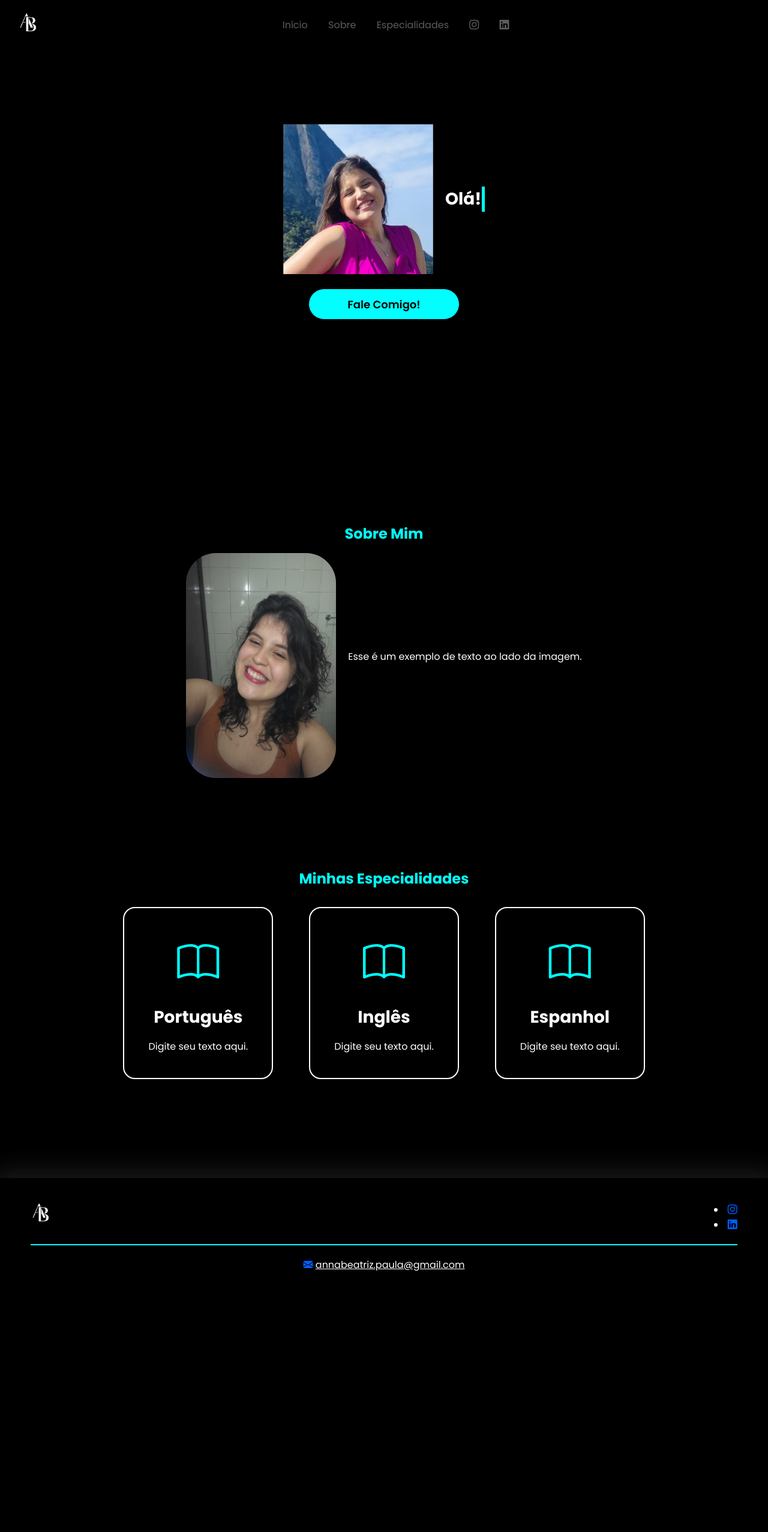
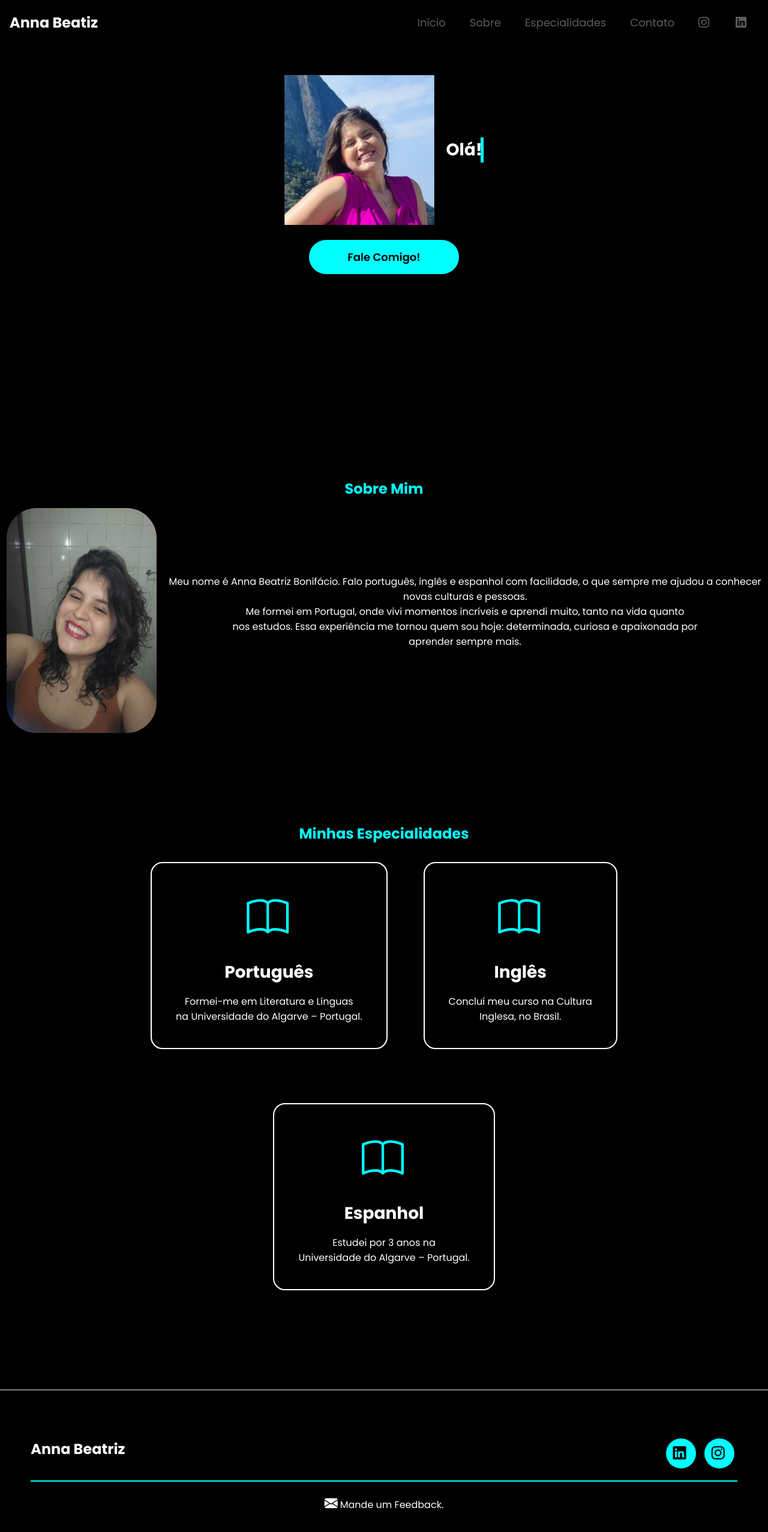
Before and after one commit to Annabiabonif/AnnaBeatriz, a plain HTML site: page index.html in a window 1280 px wide. Shown: the whole page at 60% size. Before the commit the page ends 2163 px from the top, so only its background shows below. Drawn offline with nearby package versions, Linux system fonts and the light colour scheme.

Commit message:
Add files via upload

```diff
--- a/index.html
+++ b/index.html
@@ -1,5 +1,6 @@
 <!DOCTYPE html>
 <html lang="pt-br">
+
 <head>
   <meta charset="UTF-8">
   <meta name="viewport" content="width=device-width, initial-scale=1.0">
@@ -38,55 +39,37 @@
 
 
 
-<body background="background.jpg">
+<body>
 
-<header>
-    <div class="interface">
-        <div class="logo">
-            <a href="#"></a>
-            <img class="abimagem" src="AB.png" alt="Logo" width="35" height="35">
-        </div>
+  <header class="header">
+    <a href="index.html" class="logo">Anna Beatiz</a>
 
-        <nav class="menu-desktop">
-            <ul>
-                <li><a href="#inicio">Início</a></li>
-                <li><a href="#sobre">Sobre</a></li>
-                <li><a href="#especi">Especialidades</a></li>
+    <nav class="nav">
+
+        <input type="checkbox" class="checkbox" id="checkbox" />
+        <label for="checkbox" class="label-menu">Menu<span class="hamburger"></span></label>
+
+        <ul class="menu">
+            <li class="item-menu"><a href="#inicio">Início</a></li>
+            <li class="item-menu"><a href="#sobre">Sobre</a></li>
+            <li class="item-menu"><a href="#especi">Especialidades</a></li>
+            <li class="item-menu"><a href="contato.html">Contato</a></li>
             <li><a href="https://www.instagram.com/profbiabonifacio" target="_blank"><i class="bi bi-instagram"></i></a></li>
             <li><a href="https://br.linkedin.com/in/anna-bonifacio/pt" target="_blank"><i class="bi bi-linkedin"></i></a></li>
-
-
-
-
-                <script>
-                  function replaceDocument() {
-                    window.location.replace("contato.html");
-                  }
-                  </script>
-
-
         </ul>
     </nav>
-
-        <div id="btn-contato">
-            <a href="#">
-
-            </a>
-        </div>
-
-    </div>
 </header>
 
-<center>
+  <main>
 
     <br><br><br><br><br>
     <div class="container">
       <img class="imagem" src="BiaFoto.png" alt="Imagem">
-         <div class="mensagem">Olá!👋🏻 Eu sou Anna Beatriz Bonifácio</div>
+      <div class="mensagem">Olá!👋🏻 Eu sou Anna Beatriz.</div>
 
     </div>
     <br>
-     <button onclick="replaceDocument()" class="btn-contato1">Fale Comigo!</button>
+    <button onclick="replaceDocument()" class="btn-contato">Fale Comigo!</button>
 
     <br>
 
@@ -96,16 +79,8 @@
     <div class="container1">
       <br><br><br><br><br><br><br><br><br>
       <!-- section title -->
-      <section class="sobre">
-        <h2 class="section-title wow fadeInUp" style="visibility: visible; animation-name: fadeInUp;">Sobre Mim</h2>
-         <a href="#"></a>
-
-
-
-
-
-    <!-- about text -->
-
+      <section class="sobre" id="sobre">
+        <h2>Sobre Mim</h2>
 
 
         <style>
@@ -116,19 +91,21 @@
             text-align: center;
             gap: 20px;
           }
+
           .imagem1 {
             width: 250px;
             height: 375px;
             border-radius: 50px;
           }
+
           .text {
             max-width: 400px;
           }
         </style>
 
-    <div class="container" id="sobre">
+        <div class="container">
           <img class="imagem1" src="BiaBoni.png">
-      <p>Esse é um exemplo de texto ao lado da imagem.</p>
+          <p>Meu nome é Anna Beatriz Bonifácio. Falo português, inglês e espanhol com facilidade, o que sempre me ajudou a conhecer <br> novas culturas e pessoas. <br> Me formei em Portugal, onde vivi momentos incríveis e aprendi muito, tanto na vida quanto <br> nos estudos. Essa experiência me tornou quem sou hoje: determinada, curiosa e apaixonada por <br> aprender sempre mais.</p>
         </div>
 
       </section>
@@ -147,17 +124,17 @@
             <div class="especialidades-box">
               <i class="bi bi-book"></i>
               <h3>Português</h3>
-            <p>Digite seu texto aqui.</p>
+              <p>Formei-me em Literatura e Línguas <br> na Universidade do Algarve – Portugal.</p>
             </div>
             <div class="especialidades-box">
               <i class="bi bi-book"></i>
               <h3>Inglês</h3>
-            <p>Digite seu texto aqui.</p>
+              <p>Concluí meu curso na Cultura <br> Inglesa, no Brasil.</p>
             </div>
             <div class="especialidades-box">
               <i class="bi bi-book"></i>
               <h3>Espanhol</h3>
-            <p>Digite seu texto aqui.</p>
+              <p>Estudei por 3 anos na <br> Universidade do Algarve – Portugal.</p>
             </div>
           </div>
         </div>
@@ -167,33 +144,30 @@
       <br><br><br><br><br>
 
 
-            </form>
-  </center>
 
+    </main>
 
     <footer>
-  <div class="interface1">
+      <div class="interface">
           <div class="line-footer">
               <div class="flex">
                 <div class="logo-footer">
-          <img src="AB.png" alt="AB" width="35" height="35">
+                  <a href="/" class="logo">Anna Beatriz</a>
               </div>
+
               <div class="btn-social">
-        <li><a href="https://www.instagram.com/profbiabonifacio" target="_blank"><i class="bi bi-instagram"></i></a></li>
-        <li><a href="https://br.linkedin.com/in/anna-bonifacio/pt" target="_blank"><i class="bi bi-linkedin"></i></a></li>
-      </div><!-- btn-social -->
+                  <a href="https://br.linkedin.com/in/anna-bonifacio/pt" target="_blank"><button><i class="bi bi-linkedin"></i></button></a>
+                  <a href="https://www.instagram.com/profbiabonifacio/?locale=pt_BR&hl=bg" target="_blank"><button><i class="bi bi-instagram"></i></button></a>
               </div>
-    </div><!-- line-footer -->
+          </div>
+      </div>
+          <div class="line-footer borda">
+              <p><i class="bi bi-envelope-fill"></i><a href="mailto:miguelizgames.paula@gmail.com">Mande um Feedback.</a></p>
+          </div>
+      </div>
 
 
-
-
-    <div class="line-footer2">
-      <p><i class="bi bi-envelope-fill"></i> <a href="mailto:annabeatriz.paula@gmail.com">annabeatriz.paula@gmail.com</a></p>
-    </div><!-- line-footer -->
-  </div><!-- interface -->
   </footer>
-
 
 
 
--- a/style.css
+++ b/style.css
@@ -48,7 +48,34 @@ body {
 
     width: 0ch;
 
-    animation: mark .5s step-end infinite, write 6s steps(32, end) infinite;
+    animation: mark .5s step-end infinite, write 6s steps(20, end) infinite;
+}
+
+.btn-contato{
+    padding: 15px;
+
+    width: 250px;
+    cursor: pointer;
+    border: none;
+    border-radius: 10rem;
+    font-size: 18px;
+    font-weight: 600;
+    background-color: #00ffff;
+
+    transition: .2s;
+}
+
+.btn-contato:hover{
+    box-shadow: 0 0 8px cyan;
+    transform: scale(1.05);
+}
+
+@media (max-width: 1170px) {
+    .mensagem{
+        animation: none;
+        border-right: none;
+        width: 26ch;
+    }
 }
 
 @keyframes mark {
@@ -59,11 +86,11 @@ body {
 
 @keyframes write {
     20% {
-        width: 29ch;
+        width: 23ch;
     }
 
     70% {
-        width: 29ch;
+        width: 23ch;
     }
 
     85% {
@@ -78,73 +105,152 @@ body {
 /*FIM DAS MENSAGENS ANIMADAS*/
 
 /* Estilo do CABEÇALHO */
-header {
-    padding: 20px 2%;
-    background-color: #000000;
+
+a{
+    color: var(--white);
+    text-decoration: none;
 }
 
-header>.interface {
+.header{
     display: flex;
     align-items: center;
     justify-content: space-between;
+    background-color: black;
+
+
+    height: 4.6875rem;
+    width: 100%;
+
+    padding: 1rem;
+
+    position: fixed;
+    top: 0;
+    z-index: 1;
+}
+
+.logo{
+    font-size: 1.5rem;
+    font-weight: bold;
+}
+
+.menu{
+    list-style: none;
+    display: flex;
+    gap: 0.5rem;
+    z-index: 1;
+    margin-top: -4.6875rem;
+    font-size: 18px;
+}
+
+.menu a{
+    display: block;
+    padding: 1rem;
+    transition: 0.3s;
+    cursor: pointer;
+    margin-top: 75px;
+
+    color: #5c5c5c;
+}
+
+.menu a:hover{
+    color: #fff;
+    transform: scale(1.10);
+}
+
+.label-menu, .checkbox{
+    display: none;
+}
+
+.border{
+    border-right: 0.0625rem solid #fff
+}
+
+i{
+    margin-right: .25rem;
 }
 
 
-header a {
-    color: #5c5c5c;
-    text-decoration: none;
-    display: inline-block;
-    transition: .2s;
+@media (max-width: 800px) {
+    .menu{
+        display: block;
+        position: absolute;
+        top: 9rem;
+        left: 0;
+        background: rgba(0, 0, 0, 1);
+        text-align: center;
+        width: 100%;
+        height: 0;
+        z-index: 1;
+        visibility: hidden;
+        overflow-y: hidden;
+        transition: 0.6s;
+
     }
 
-header a:hover {
-    color: #ffffff;
-    transform: scale(1.10);
+    .menu a{
+        padding: 1rem;
+        margin-inline: 1rem;
+        border-bottom: 0.0625rem solid rgba(0, 0, 0, 0.16);
+        font-weight: 600;
+        transition: 0.3s;
     }
 
-header nav ul {
-    list-style-type: none;
+    .menu a:hover{
+        transform: scale(1.0530);
     }
 
-header nav ul li {
-    display: inline-block;
-    padding: 0 15px;
+    .label-menu{
+        display: flex;
+        align-items: center;
+        gap: .5rem;
+        color: #fff;
+        padding-block: 1rem;
+        cursor: pointer;
     }
 
-
-.btn-contato1 {
-    width: 250px;
-    height: 50px;
-    padding: 10px 40px;
-    font-size: 18px;
-    font-weight: 600;
-    background-color: aqua;
-    border: 0;
-    border-radius: 30px;
-    cursor: pointer;
-    transition: .2s;
+    .border{
+        border-bottom: 2px solid #fff;
+        border-right: none;
     }
 
-.btn-contato1:hover {
-    transform: scale(1.10);
-    box-shadow: 0px 0px 8px #00ffff
+    .hamburger{
+        border-top: 0.125rem solid;
+        width: 1.25rem;
     }
 
-
-
-
-::-webkit-scrollbar {
-    width: 5px;
-    background-color: rgb(#363636);
-    border-radius: 50px;
+    .hamburger::before,
+    .hamburger::after {
+        content: " ";
+        display: block;
+        width: 1.25rem;
+        height: 0.125rem;
+        background: currentColor;
+        margin-top: 0.3125rem;
+        position: relative;
+        transition: .5s;
     }
 
-::-webkit-scrollbar-thumb {
-    width: 5px;
-    background-color: aqua;
-    border-radius: 50px;
-    border: 2px solid #00a2ff;
+    .checkbox:checked ~ .menu{
+        height: calc(100vh - 4.6875rem);
+        visibility: visible;
+        overflow-y: auto;
     }
+
+    .checkbox:checked ~ .label-menu .hamburger{
+        border-top-color: transparent;
+    }
+
+    .checkbox:checked ~ .label-menu .hamburger::before{
+        transform: rotate(135deg);
+    }
+
+    .checkbox:checked ~ .label-menu .hamburger::after{
+        transform: rotate(-135deg);
+        top: -0.4375rem;
+    }
+}
+
+/* sla */
 
 .imagem {
     width: 250px;
@@ -152,11 +258,14 @@ header nav ul li {
 }
 
 
-.abimagem:hover {
-    transform: scale(1.10);
-    transition: 2s;
+
+.border{
+    border-right: 0.0625rem solid #fff
 }
 
+i{
+    margin-right: .25rem;
+}
 /*Estilo das ESPECIALIDADES*/
 
 
@@ -209,53 +318,58 @@ div especialidades-box {
 
 /* ESTILO DO RODAPÉ */
 
-footer {
-    padding: 20px 4%;
-    box-shadow: 0 0 40px 10px #ffffff1d;
+.flex{
+    display: flex;
 }
 
-footer .flex {
+footer {
+    border-top: 2px solid gray;
+    padding: 60px 4%;
+    background-color: black;
+}
+
+footer .flex{
     justify-content: space-between;
 }
 
-footer .line-footer {
+footer .line-footer{
     padding: 20px 0;
-    border-bottom: 2px solid #00ffff;
+
 }
 
-footer .line-footer2 {
-    padding: 20px 0;
-    border-bottom: 2px solid #000000;
+.borda{
+    border-top: 2px solid cyan;
 }
 
-footer .line-footer2 p i {
-    color: #005eff;
+.borda i{
+    color: #fff;
 }
 
-footer .line-footer2 p a {
-    color: #005eff;
+footer .line-footer p i{
+
+    font-size: 22px;
 }
 
+footer .line-footer p a{
+    color: #fff;
+}
 
-footer li a {
-    color: #005eff;
-    text-decoration: none;
-    display: inline-block;
+.btn-social button{
+    width: 50px;
+    height: 50px;
+    border-radius: 50px;
+    border: none;
+    background-color: cyan;
+    font-size: 22px;
+    cursor: pointer;
+    margin: 0 5px;
     transition: .2s;
 }
 
-footer li a:hover {
-    color: #00ffff;
-    transform: scale(1.10)
-}
+.btn-social button:hover{
+    box-shadow: 0 0 8px cyan;
+    scale: 1.10;
 
-footer .line-footer p i {
-    color: hsl(218, 100%, 50%);
-    font-size: 22px;
-}
-
-footer .line-footer2 p a {
-    color: #ffffff
 }
 
 .container .imagem1 {
@@ -272,3 +386,5 @@ footer .line-footer2 p a {
         top: 30px;
     }
 }
+
+/* MOBILE MENU */
```
Also changed, not shown: contato.html (+1 -1 lines). Lines whose indentation alone changed are shown as unchanged.
